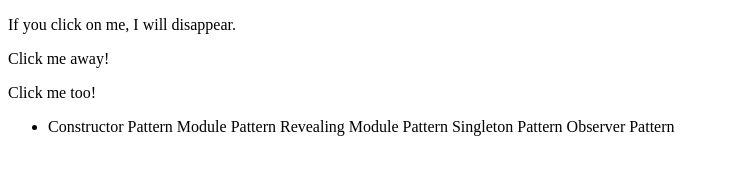
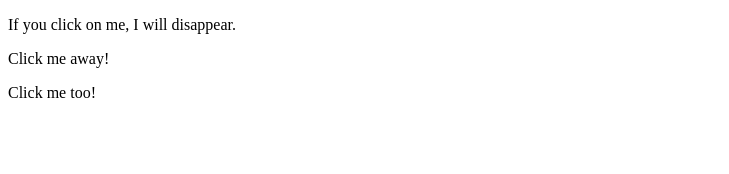
Before and after one commit to bednayb/FinalExam, a website: page index.html in a window 1280 px wide. Shown: the whole page, without its empty margins (0-729 px from the left). Drawn offline with nearby package versions, Linux system fonts and the light colour scheme.

Commit message:
small changes

```diff
--- a/index.html
+++ b/index.html
@@ -15,13 +15,6 @@ $(document).ready(function(){
 <p>If you click on me, I will disappear.</p>
 <p>Click me away!</p>
 <p>Click me too!</p>
-<ul>
-  <li>Constructor Pattern
-  Module Pattern
-  Revealing Module Pattern
-  Singleton Pattern
-  Observer Pattern</li>
-</ul>
 
 </body>
 </html>
```
